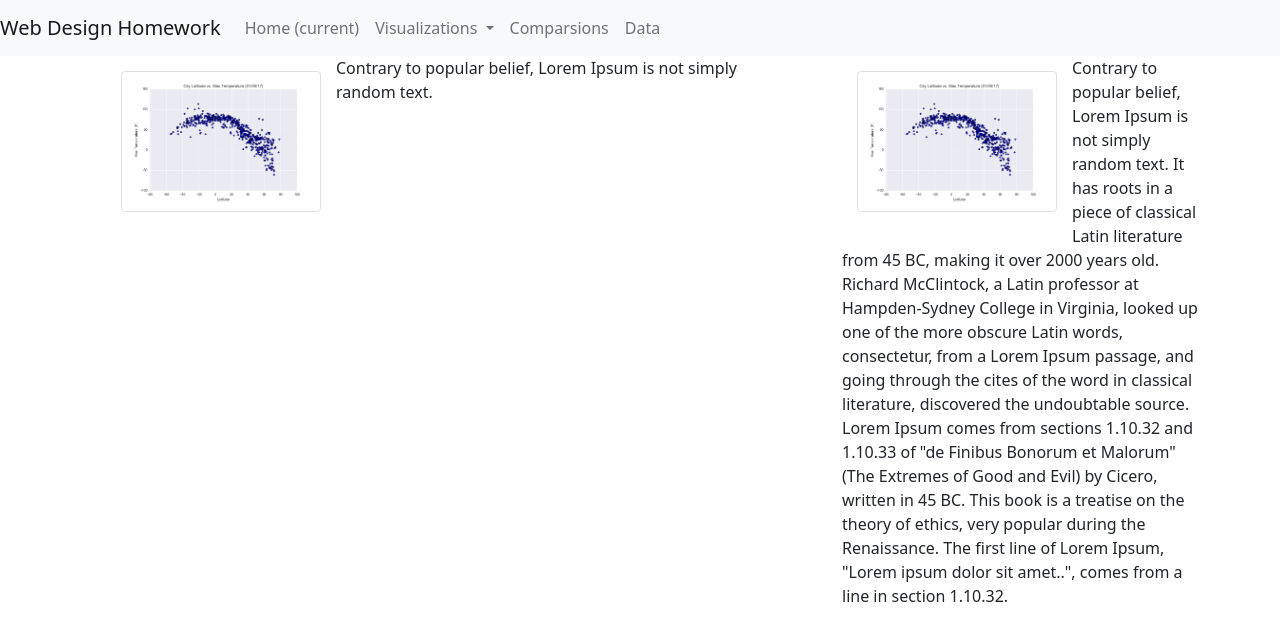
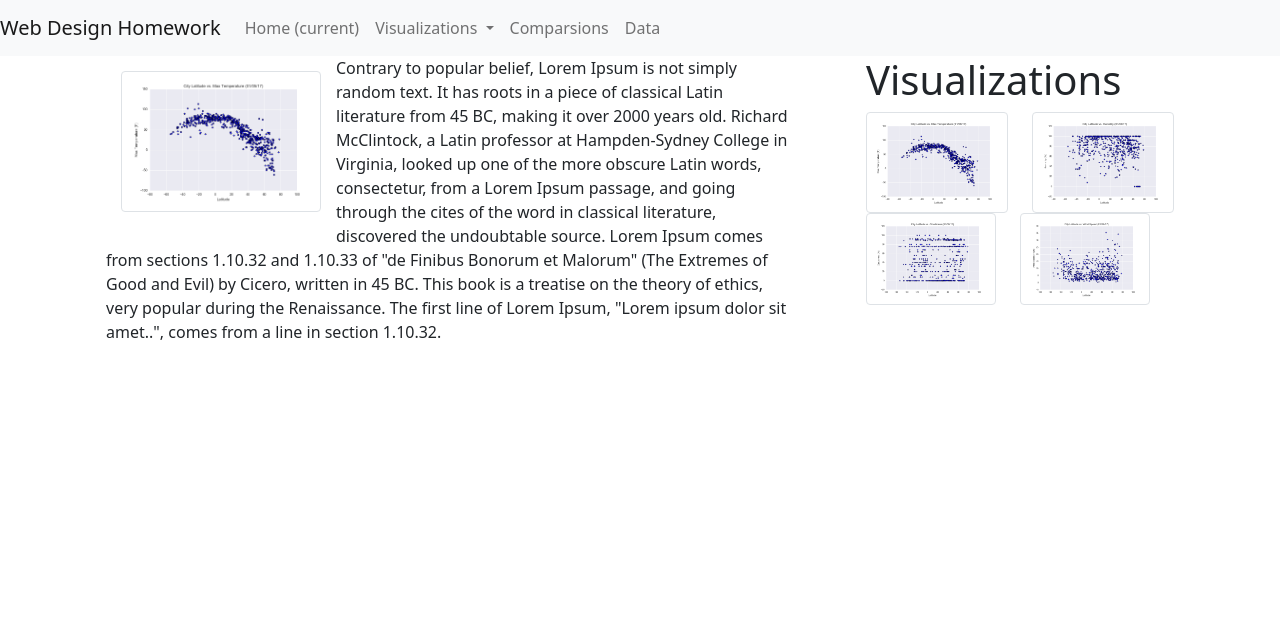
Before and after one commit to KendallMcCroy/Web-Design-Challenge, a plain HTML site: page index.html in a window 1280 px wide. Drawn offline with nearby package versions, Linux system fonts and the light colour scheme.

Commit message:
More update to Nav page

```diff
--- a/index.html
+++ b/index.html
@@ -46,43 +46,63 @@
             </ul>
         </div>
     </nav>
-    <div class="container">
+
+    <div class="container-md">
         <div class="row">
             <div class="col-8">
                 <div class="container-md">
-                    <img src="./Resources/assets/images/Fig1.png" class="img-thumbnail" height="200" width="200"
-                        ALIGN="left" HSPACE="15" VSPACE="15" />
-                    <p>Contrary to popular belief, Lorem Ipsum is not simply random text.</p>
-                </div>
-            </div>
-            <div class="col-4">
-                <div>
-                    <!-- <img src="./Resources/assets/images/Fig1.png" class="img-fluid"/> -->
+
                     <img src="./Resources/assets/images/Fig1.png" class="img-thumbnail" height="200" width="200"
                         ALIGN="left" HSPACE="15" VSPACE="15" />
                     <p>Contrary to popular belief, Lorem Ipsum is not simply random text. It has roots in a piece of
                         classical
                         Latin literature from 45 BC, making it over 2000 years old. Richard McClintock, a Latin
                         professor at
-                        Hampden-Sydney College in Virginia, looked up one of the more obscure Latin words, consectetur,
+                        Hampden-Sydney College in Virginia, looked up one of the more obscure Latin words,
+                        consectetur,
                         from
                         a
-                        Lorem Ipsum passage, and going through the cites of the word in classical literature, discovered
+                        Lorem Ipsum passage, and going through the cites of the word in classical literature,
+                        discovered
                         the
-                        undoubtable source. Lorem Ipsum comes from sections 1.10.32 and 1.10.33 of "de Finibus Bonorum
+                        undoubtable source. Lorem Ipsum comes from sections 1.10.32 and 1.10.33 of "de Finibus
+                        Bonorum
                         et
-                        Malorum" (The Extremes of Good and Evil) by Cicero, written in 45 BC. This book is a treatise on
+                        Malorum" (The Extremes of Good and Evil) by Cicero, written in 45 BC. This book is a
+                        treatise on
                         the
                         theory of ethics, very popular during the Renaissance. The first line of Lorem Ipsum, "Lorem
                         ipsum
                         dolor
                         sit amet..", comes from a line in section 1.10.32.
-
                     </p>
                 </div>
             </div>
+            <div class="col-4">
+                <div class="container">
+                    <h1>Visualizations</h1>
+                    <div class="row">
+                        <div class="col">
+                            <img src="./Resources/assets/images/Fig1.png" class="img-thumbnail" height="200" width="200" />
+                        </div>
+                        <div class="col">
+                            <img src="./Resources/assets/images/Fig2.png" class="img-thumbnail" height="200" width="200" />
+                        </div>
+                        <div class="row">
+                            <div class="col">
+                                <img src="./Resources/assets/images/Fig3.png" class="img-thumbnail" height="200" width="200" />
+                            </div>
+                            <div class="col">
+                                <img src="./Resources/assets/images/Fig4.png" class="img-thumbnail" height="200" width="200" />
+                            </div>
+                        </div>
+
+                    </div>
+
+                </div>
+
+            </div>
         </div>
-
     </div>
 
     <!-- Optional JavaScript -->
```
